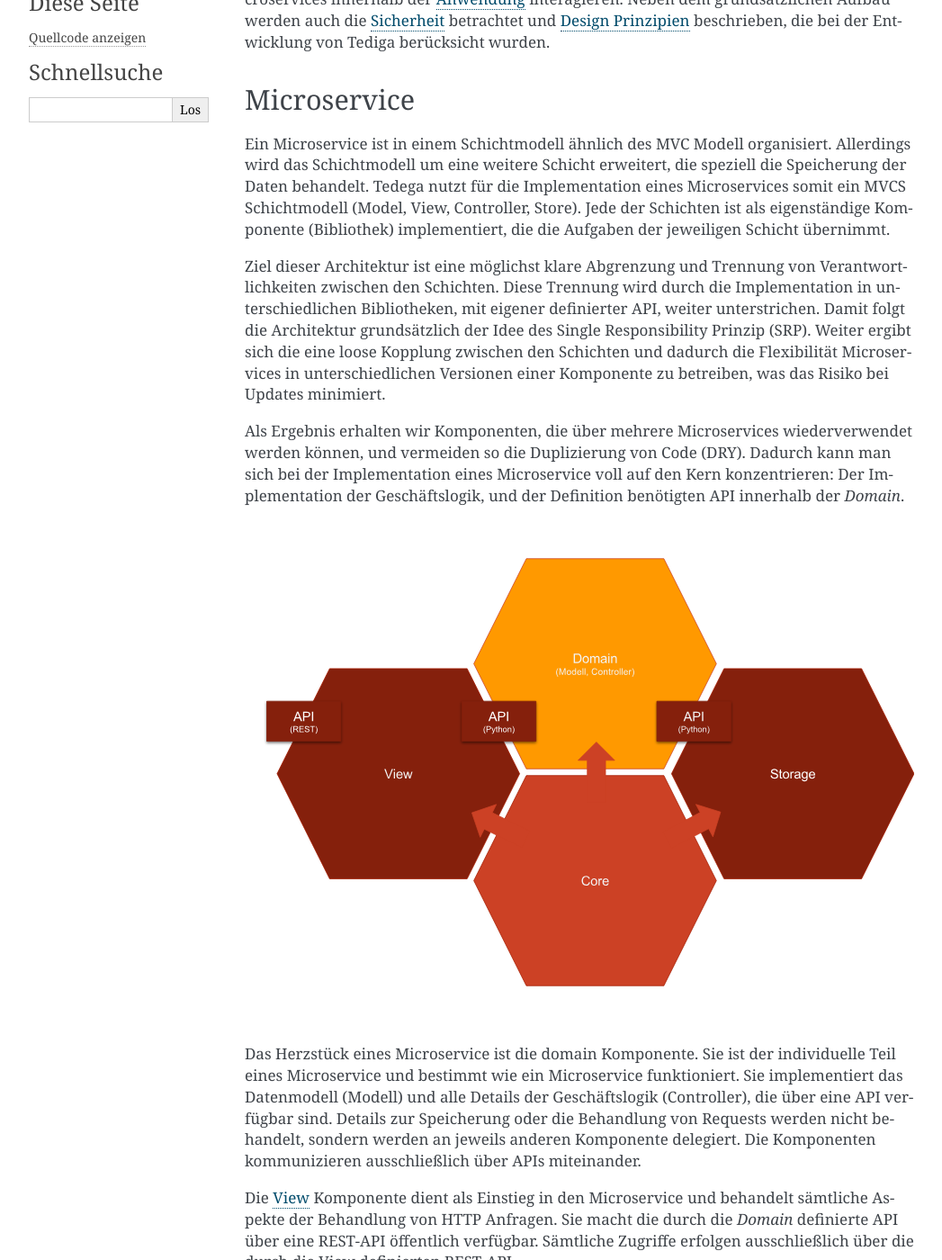
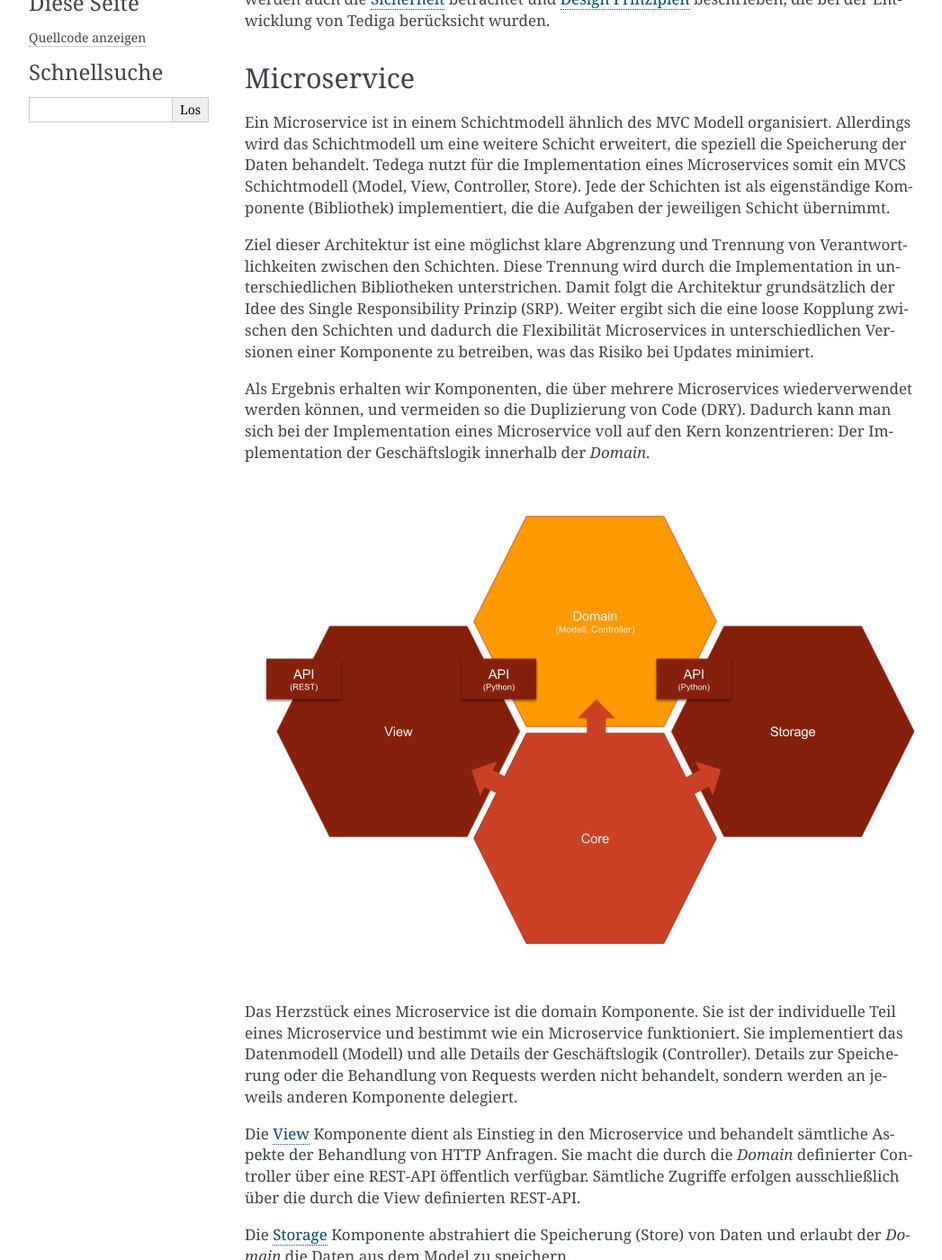
Before and after one commit to tedega/tedega, a Sphinx documentation site: the page built from docs/architecture.rst, in a window 1280 px wide and 1400 px high, scrolled down 500 px. Shown: the whole window at 90% size, without its empty margins (106-1153 px from the left). Built offline with Sphinx 7.4.7, drawn with Linux system fonts in a browser that asks for light colours; some of the changed text lies outside the part shown.

Commit message:
Einige Formularierung bezüglich der API angepasst.
Der Begriff API wird nicht mehr so oft genutzt, da die Verwendung einer API
eigentlich selbstverständlich ist.

```diff
--- a/docs/architecture.rst
+++ b/docs/architecture.rst
@@ -7,8 +7,8 @@ Architektur von Tedega. Dabei wird beschrieben, wie mit Hilfe der verschiedenen
 Komponenten eine Anwendung bestehend aus verschiedenen Microservices erstellt
 und betrieben werden können.
 
-Detailierte Informationen, wie z.B., genaue Beschreibungen von APIs, finden
-sich in der Dokumentation der jeweiligen Komponente.
+Detailierte Informationen finden sich in der Dokumentation der jeweiligen
+Komponente.
 
 Über die Modellierung von Microservices gibt es viel Literatur. Auf die
 Quellen, die den Aufbau von Tediga maßgeblich beeinflusst haben möchte ich
@@ -39,18 +39,17 @@ implementiert, die die Aufgaben der jeweiligen Schicht übernimmt.
 
 Ziel dieser Architektur ist eine möglichst klare Abgrenzung und Trennung von
 Verantwortlichkeiten zwischen den Schichten. Diese Trennung wird durch die
-Implementation in unterschiedlichen Bibliotheken, mit eigener definierter API,
-weiter unterstrichen. Damit folgt die Architektur grundsätzlich der Idee
-des Single Responsibility Prinzip (SRP). Weiter ergibt sich die eine loose
-Kopplung zwischen den Schichten und dadurch die Flexibilität Microservices in
-unterschiedlichen Versionen einer Komponente zu betreiben, was das Risiko bei
-Updates minimiert.
+Implementation in unterschiedlichen Bibliotheken unterstrichen. Damit folgt
+die Architektur grundsätzlich der Idee des Single Responsibility Prinzip
+(SRP). Weiter ergibt sich die eine loose Kopplung zwischen den Schichten und
+dadurch die Flexibilität Microservices in unterschiedlichen Versionen einer
+Komponente zu betreiben, was das Risiko bei Updates minimiert.
 
 Als Ergebnis erhalten wir Komponenten, die über mehrere Microservices
 wiederverwendet werden können, und vermeiden so die Duplizierung von Code
 (DRY). Dadurch kann man sich bei der Implementation eines Microservice voll
-auf den Kern konzentrieren: Der Implementation der Geschäftslogik, und der
-Definition benötigten API innerhalb der `Domain`.
+auf den Kern konzentrieren: Der Implementation der Geschäftslogik innerhalb
+der `Domain`.
 
 .. image:: _static/Tedega.svg
 
@@ -61,20 +60,18 @@ Definition benötigten API innerhalb der `Domain`.
 Das Herzstück eines Microservice ist die :ref:`domain` Komponente. Sie ist der
 individuelle Teil eines Microservice und bestimmt wie ein Microservice
 funktioniert. Sie implementiert das Datenmodell (Modell) und alle Details der
-Geschäftslogik (Controller), die über eine API verfügbar sind.
-Details zur Speicherung oder die Behandlung von Requests werden nicht
-behandelt, sondern werden an jeweils anderen Komponente delegiert. Die
-Komponenten kommunizieren ausschließlich über APIs miteinander.
+Geschäftslogik (Controller). Details zur Speicherung oder die Behandlung von
+Requests werden nicht behandelt, sondern werden an jeweils anderen Komponente
+delegiert.
 
 Die :ref:`view` Komponente dient als Einstieg in den Microservice und
 behandelt sämtliche Aspekte der Behandlung von HTTP Anfragen. Sie macht die
-durch die `Domain` definierte API über eine REST-API öffentlich verfügbar.
+durch die `Domain` definierter Controller über eine REST-API öffentlich verfügbar.
 Sämtliche Zugriffe erfolgen ausschließlich über die durch die View
 definierten REST-API.
 
 Die :ref:`storage` Komponente abstrahiert die Speicherung (Store) von Daten
-und stellt der `Domain` eine API zur Verfügung, über die Daten aus dem Model
-gespeichert werden können.
+und erlaubt der `Domain` die Daten aus dem Model zu speichern.
 
 Die :ref:`core` Komponente stellt allgemeine Funktionalität für die übrigen
 Komponenten zur Verfügung.
@@ -147,7 +144,7 @@ anderen Quellen.
 Tediga sieht für die Kommunikation zwei verschiedene Arten vor:
 
 1. Direkte Kommunikation zwischen den Microservices. Diese findet
-   ausschließlich per HTTP über die jeweilige öffentliche API der Services
+   ausschließlich per HTTP über die jeweilige öffentliche REST-API der Services
    statt. Ein Service agiert dabei wie ein gewöhnlicher Client.
 2. Indirekte Kommunikation über eine Message-Queue. Diese wird verwendet, um
    anderen Services zu benachrichtigen. Dabei schreibt ein Service alle Dinge,
@@ -191,7 +188,7 @@ Tediga nutzt für die die zentrale Erfassung von Logs `Fluentd
 einheitlichen Form ein, und speichert diese nach Bedarf in verschieden
 Backends. Von dort können die Logs Sie dann mit Werkzeugen wie *Elasticsearch*
 oder *Hadop* analysiert werden.
-Tediga stellt den Anwendungen eine API zum Protokollieren zur Verfügung, um
+Tediga stellt den Anwendungen Funktionen zum Protokollieren zur Verfügung, um
 sicher zu stellen, dass die Daten in einer einheitlichen Form geloggt werden,
 was eine Voraussetzung für spätere Auswertungen ist.
 
@@ -283,7 +280,7 @@ Autorisierung wird in zwei Schritten und an zwei Stellen durchgeführt:
    der jeweiligen Domain und Funktion statt. Hierfür definiert die
    :ref:`domain` eine spezielle Funktion, die alle Details der Autorisierung
    implemetiert. Diese Funktion wird bei der Registrierung der jeweiligen
-   Methoden der API mit der Funktion *config_service_endpoint* als Parameter
+   Methoden der Controller mit der Funktion *config_service_endpoint* als Parameter
    übergeben. Im Bild ist das die Funktion *check_authorisation*. Sie nimmt
    als Parameter das JWT entgegen auf dessen Basis die Überprüfung
    durchgeführt werden kann.
```
